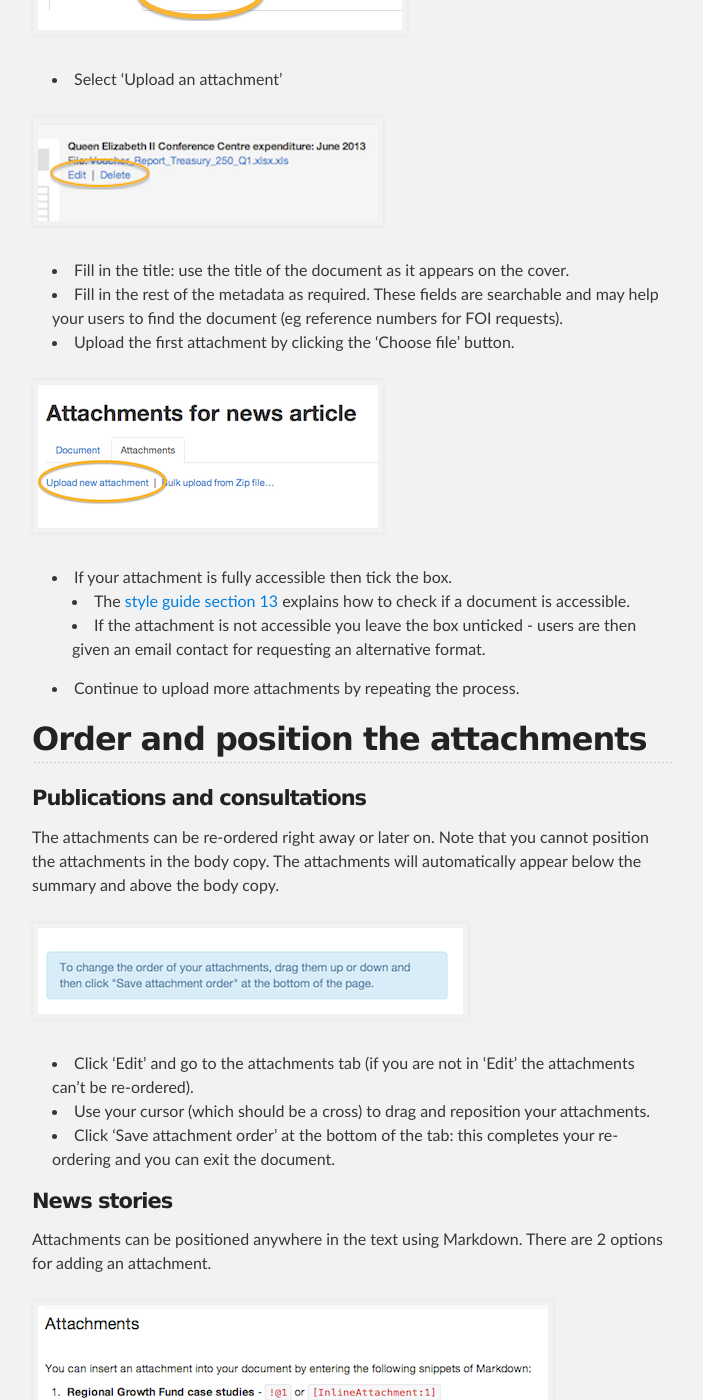
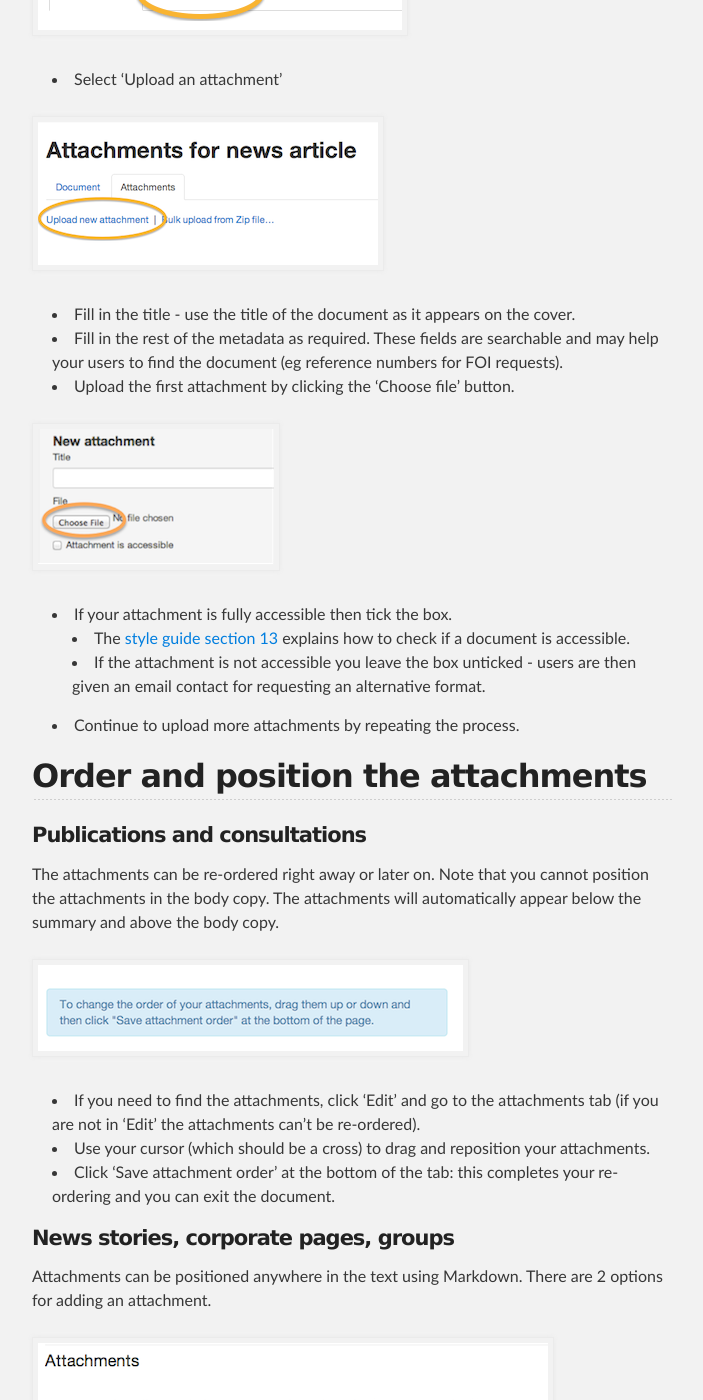
Before and after one commit to alphagov/inside-government-admin-guide, a Jekyll site: the page built from creating-documents/add-attachments.md, in a window 1280 px wide and 1400 px high, scrolled down 1007 px. Shown: the whole window, without its empty margins (288-991 px from the left). Built offline with Jekyll 4.4.1, drawn with Linux system fonts in a browser that asks for light colours.

Commit message:
Update add-attachments.md

```diff
--- a/creating-documents/add-attachments.md
+++ b/creating-documents/add-attachments.md
@@ -21,13 +21,13 @@ You will have to save the document before you add any attachments (you can't add
 
 * Select 'Upload an attachment'
 
-![Add attachments 7](add-attachments-7.png)
+![Add attachments 6](add-attachments-6.png)
 
-* Fill in the title: use the title of the document as it appears on the cover.
+* Fill in the title - use the title of the document as it appears on the cover.
 * Fill in the rest of the metadata as required. These fields are searchable and may help your users to find the document (eg reference numbers for FOI requests).
 * Upload the first attachment by clicking the 'Choose file' button.
 
-![Add attachments 6](add-attachments-6.png)
+![Add attachments 1](add-attachments-1.png)
 
 * If your attachment is fully accessible then tick the box.
    * The [style guide section 13](https://www.gov.uk/designprinciples/accessiblepdfs) explains how to check if a document is accessible.
@@ -42,12 +42,12 @@ The attachments can be re-ordered right away or later on. Note that you cannot p
 
 ![Add attachments 9](add-attachments-9.png)
 
-* Click 'Edit' and go to the attachments tab (if you are not in 'Edit' the attachments can't be re-ordered).
+* If you need to find the attachments, click 'Edit' and go to the attachments tab (if you are not in 'Edit' the attachments can't be re-ordered).
 * Use your cursor (which should be a cross) to drag and reposition your attachments.
 * Click 'Save attachment order' at the bottom of the tab: this completes your re-ordering and you can exit the document.
 
 
-#### News stories
+#### News stories, corporate pages, groups
 
 Attachments can be positioned anywhere in the text using Markdown. There are 2 options for adding an attachment.
 
```
